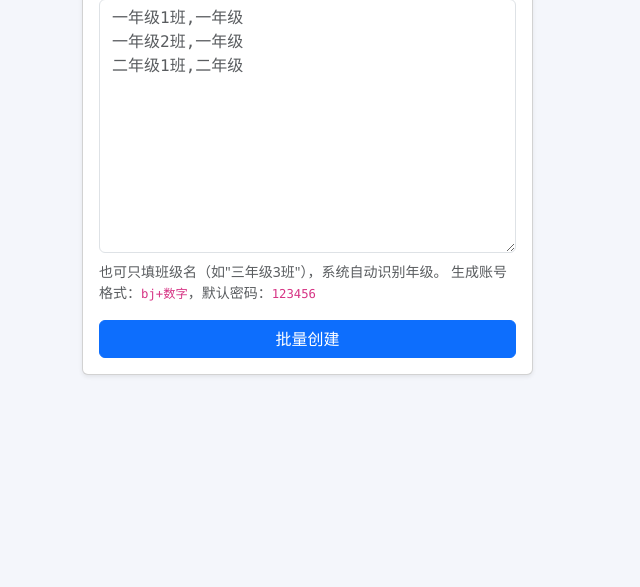
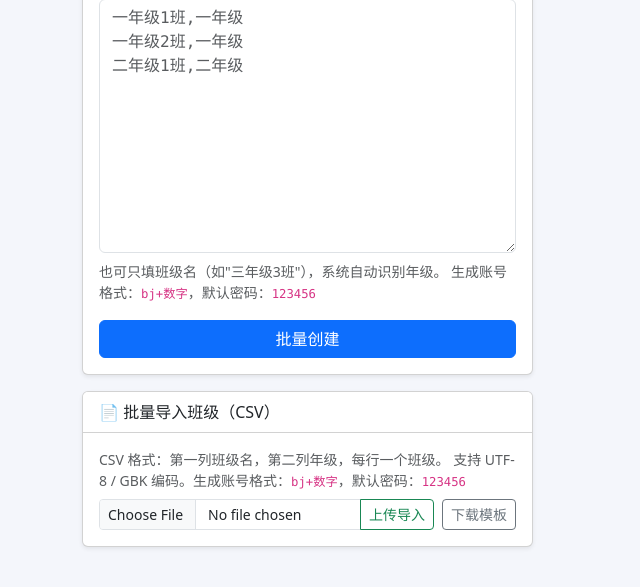
Before and after one commit to huangjun-91/after-school, a Flask app: page /admin/classes in a window 1280 px wide. Shown: the part 170-757 px from the top of the page, without its empty margins (0-640 px from the left). Run offline with Flask 3, Linux system fonts and the light colour scheme; the visitor is signed in with stand-in values (Sample User, id 1).

Commit message:
update templates/admin_classes.html

```diff
--- a/templates/admin_classes.html
+++ b/templates/admin_classes.html
@@ -49,6 +49,29 @@
           </form>
         </div>
       </div>
+
+      <!-- 批量导入班级 CSV -->
+      <div class="card shadow-sm mt-3">
+        <div class="card-header bg-white">📄 批量导入班级（CSV）</div>
+        <div class="card-body">
+          <div class="small text-muted mb-2">
+            CSV 格式：第一列班级名，第二列年级，每行一个班级。
+            支持 UTF-8 / GBK 编码。生成账号格式：<code>bj+数字</code>，默认密码：<code>123456</code>
+          </div>
+          <div class="d-flex gap-2">
+            <form method="post" action="{{ url_for('admin_classes_import') }}"
+                  enctype="multipart/form-data" class="flex-grow-1">
+              <div class="input-group input-group-sm">
+                <input type="file" name="file" accept=".csv" class="form-control"
+                       required onchange="this.form.submit()">
+                <button class="btn btn-outline-success" type="button"
+                        onclick="this.parentElement.querySelector('input[type=file]').click()">上传导入</button>
+              </div>
+            </form>
+            <a href="{{ url_for('admin_class_template') }}" class="btn btn-sm btn-outline-secondary text-nowrap">下载模板</a>
+          </div>
+        </div>
+      </div>
     </div>
 
     <div class="col-md-7">
```
